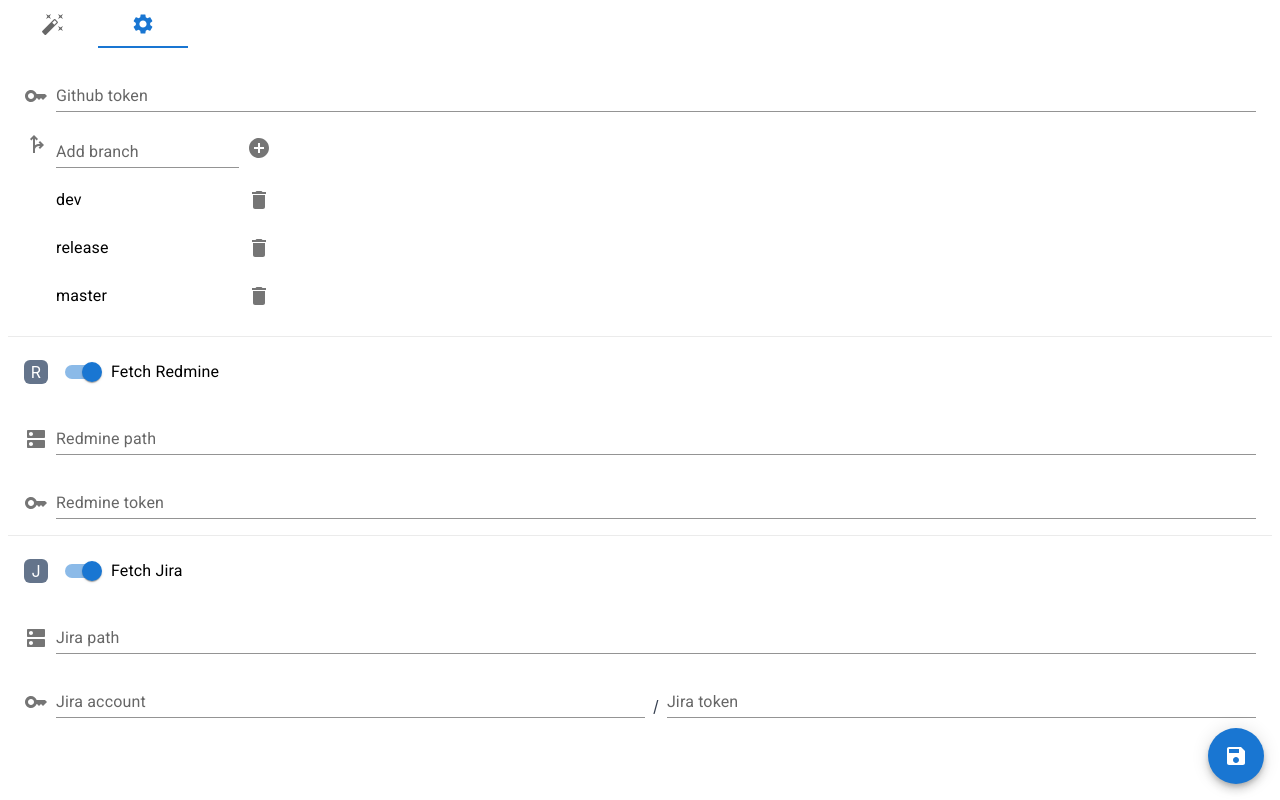
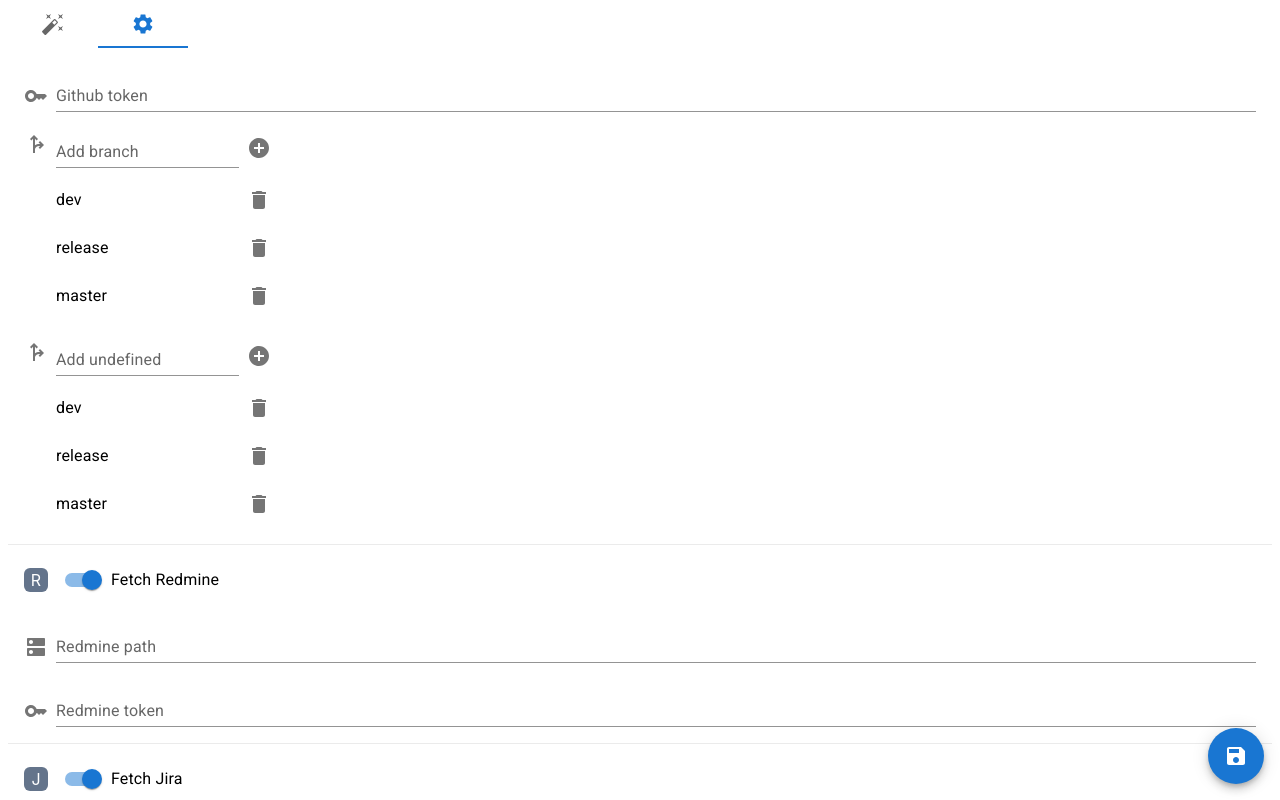
Before and after one commit to TomatoSoup0126/PR-content-generator, a React (Vite) app: page / in a window 1280 px wide. Both pictures are taken after a click on the tab 143 px from the left and 24 px from the top of the page. Shown: the top 800 px of the page. Built offline with nearby package versions, Linux system fonts and the light colour scheme.

Commit message:
🔨 refactor: add editable list

```diff
--- /dev/null
+++ b/src/components/EditableList.tsx
@@ -0,0 +1,76 @@
+import { useState, memo, KeyboardEvent } from 'react'
+import List from '@mui/material/List'
+import ListItem from '@mui/material/ListItem'
+import ListItemText from '@mui/material/ListItemText'
+import TextField from '@mui/material/TextField'
+import Box from '@mui/material/Box';
+import IconButton from '@mui/material/IconButton'
+import DeleteIcon from '@mui/icons-material/Delete'
+import AddCircleIcon from '@mui/icons-material/AddCircle'
+// import { EditableListProps } from '../interface'
+
+
+const EditableList: React.FC = (props) => {
+  const { label, list, handleDeleteItem, handleAddItem } = props
+  const [newItem, setNewItem] = useState('')
+
+  const handleEnter = (e: KeyboardEvent<HTMLImageElement>) => {
+    if (e.key === 'Enter') {
+      handleUpdateList()
+    }
+  }
+
+  const handleUpdateList = () => {
+    if (newItem) {
+      handleAddItem(newItem)
+      setNewItem('')
+    }
+  }
+
+  return (
+    <div className='-my-2'>
+      <Box sx={{ display: 'flex', alignItems: 'flex-end'}}>
+        <TextField
+          label={`Add ${label} `}
+          variant="standard"
+          value={newItem}
+          onInput={(e) => setNewItem((e.target as HTMLInputElement).value)}
+          onKeyDown={handleEnter}
+        />
+        <IconButton
+          edge="end"
+          aria-label="delete"
+          onClick={handleUpdateList}
+        >
+          <AddCircleIcon />
+        </IconButton>
+      </Box>
+
+      <List>
+        {
+          list.map((item, index) => (
+            <ListItem
+              disableGutters
+              key={`option_${item}_${index}`}
+              secondaryAction={
+                <IconButton
+                  edge="end"
+                  aria-label="delete"
+                  onClick={() => handleDeleteItem(item)}
+                >
+                  <DeleteIcon />
+                </IconButton>
+              }
+            >
+              <ListItemText
+                primary={item}
+              />
+            </ListItem>
+          ))
+        }
+      </List>
+    </div>
+  )
+}
+
+export default memo(EditableList)
--- a/src/components/SettingPanel.tsx
+++ b/src/components/SettingPanel.tsx
@@ -9,8 +9,9 @@ import Switch from '@mui/material/Switch'
 import KeyIcon from '@mui/icons-material/Key'
 import ForkRightIcon from '@mui/icons-material/ForkRight'
 import DnsIcon from '@mui/icons-material/Dns'
-import SaveIcon from '@mui/icons-material/Save';
+import SaveIcon from '@mui/icons-material/Save'
 import BranchList from './BranchList'
+import EditableList from './EditableList'
 import { SettingPanelProps, Option } from '../interface'
 
 const SettingPanel: React.FC<SettingPanelProps> = (props) => {
@@ -66,6 +67,15 @@ const SettingPanel: React.FC<SettingPanelProps> = (props) => {
           handleAddBranchOption={handleAddBranchOption}
         >
         </BranchList>
+      </Box>
+      <Box sx={{ display: 'flex', alignItems: 'flex-start', m: 2 }}>
+        <ForkRightIcon sx={{ color: 'action.active', mr: 1, my: 0.5 }} />
+        <EditableList
+          list={branches}
+          handleDeleteItem={handleDeleteBranchOption}
+          handleAddItem={handleAddBranchOption}
+        >
+        </EditableList>
       </Box>
 
       <Divider light />
```
